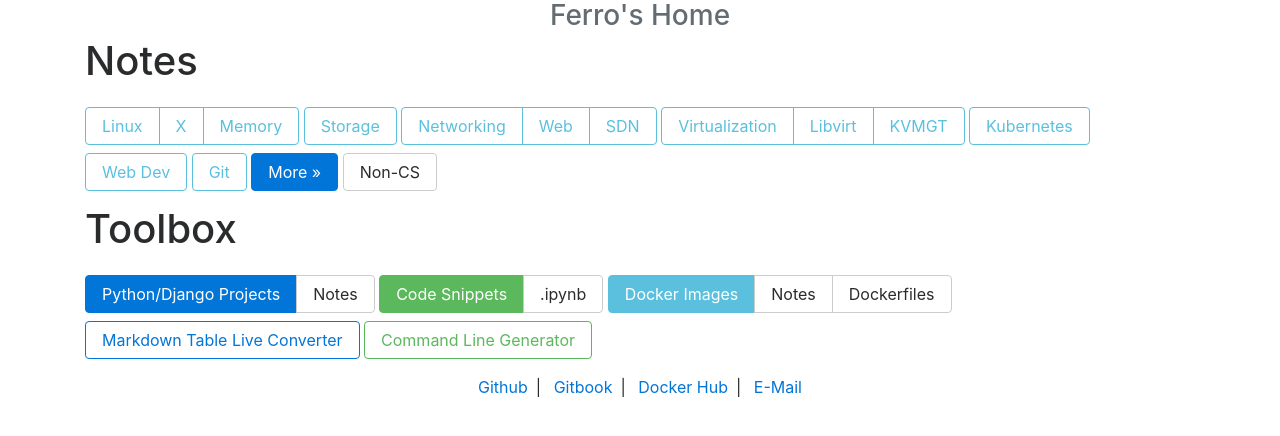
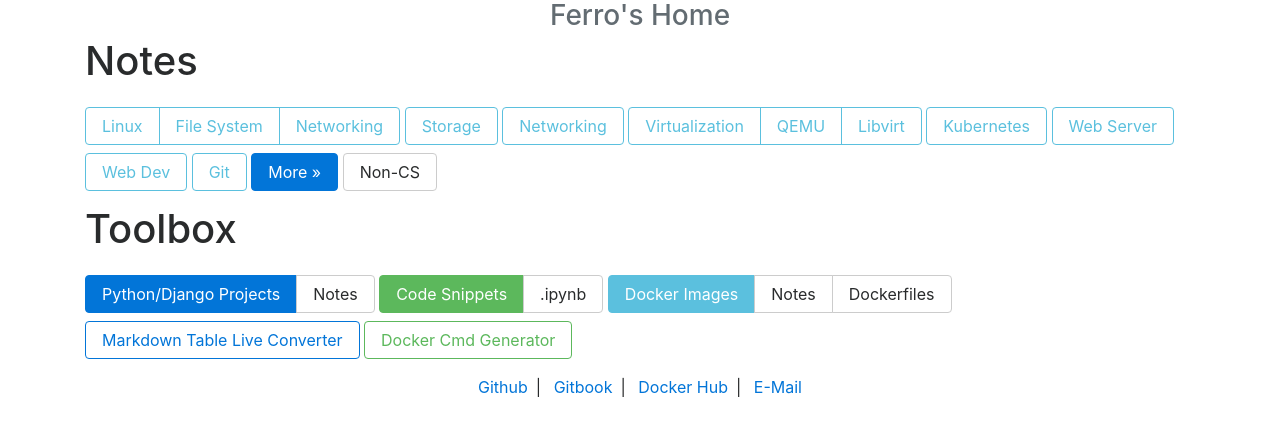
Before and after one commit to fzinfz/fzinfz.github.io, a plain HTML site: page index.html in a window 1280 px wide. Drawn offline with nearby package versions, Linux system fonts and the light colour scheme.

Commit message:
update indexes

```diff
--- a/index.html
+++ b/index.html
@@ -30,26 +30,32 @@
                 <div>
                     <div class="btn-group" role="group" aria-label="Linux">
                         <a class="btn btn-outline-info" href="https://www.ferro.pro/linux/" ID="linux">Linux</a>
-                        <a class="btn btn-outline-info" href="https://www.ferro.pro/linux/X.html" ID="linux_X">X</a>
-                        <a class="btn btn-outline-info" href="https://www.ferro.pro/linux/memory.html" ID="linux_memory">Memory</a>
+                        <a class="btn btn-outline-info" href="https://www.ferro.pro/linux/fs" ID="linux_fs">File System</a>
+                        <a class="btn btn-outline-info" href="https://www.ferro.pro/linux/nw" ID="linux_nw">Networking</a>
                     </div>
+
                     <div class="btn-group" role="group" aria-label="Storage">
                         <a class="btn btn-outline-info" href="https://www.ferro.pro/storage/" ID="Storage">Storage</a>
                     </div>
+
                     <div class="btn-group" role="group" aria-label="Networking">
                         <a class="btn btn-outline-info" href="https://www.ferro.pro/nw/" ID="nw">Networking</a>
-                        <a class="btn btn-outline-info" href="https://www.ferro.pro/nw/web.html" ID="web">Web</a>
-                        <a class="btn btn-outline-info" href="https://www.ferro.pro/nw/SDN.html" ID="sdn">SDN</a>
                     </div>
+
                     <div class="btn-group" role="group" aria-label="Virtualization">
                         <a class="btn btn-outline-info" href="https://www.ferro.pro/VT/" ID="vt">Virtualization</a>
-                        <a class="btn btn-outline-info" href="https://www.ferro.pro/VT/libvirt.html" ID="virt">Libvirt</a>
-                        <a class="btn btn-outline-info" href="https://www.ferro.pro/VT/Intel_GVTg.html" ID="gvt">KVMGT</a>
+                        <a class="btn btn-outline-info" href="https://www.ferro.pro/VT/QEMU" ID="QEMU">QEMU</a>
+                        <a class="btn btn-outline-info" href="https://www.ferro.pro/VT/libvirt" ID="virt">Libvirt</a>
                     </div>
-                    <a class="btn btn-outline-info" href="https://www.ferro.pro/container/k8s.html">Kubernetes</a>
-                    <a class="btn btn-outline-info" href="https://www.ferro.pro/dev/html.html" data-toggle="tooltip" title="HTML5/Bootstrap/JavaScript"
+
+                    <a class="btn btn-outline-info" href="https://www.ferro.pro/container/k8s">Kubernetes</a>
+
+<a class="btn btn-outline-info" href="https://www.ferro.pro/web"  ID="web">Web Server</a>
+
+                    <a class="btn btn-outline-info" href="https://www.ferro.pro/dev/html" data-toggle="tooltip" title="HTML5/Bootstrap/JavaScript"
                         ID="html_notes">Web Dev</a>
-                    <a class="btn btn-outline-info" href="https://www.ferro.pro/git.html">Git</a>
+
+                    <a class="btn btn-outline-info" href="https://www.ferro.pro/git">Git</a>
                     <a class="btn btn-primary" href="https://fzinfz.gitbooks.io/notes/" role="button" ID="gitbook">More »</a>
 
                     <div class="btn-group" role="group" aria-label="non-cs">
@@ -73,7 +79,7 @@
                 </div>
                 <div class="btn-group" role="group" aria-label="Docker">
                     <a class="btn btn-info" href="https://hub.docker.com/r/fzinfz/" ID="dockerhub">Docker Images</a>
-                    <a class="btn btn-secondary" href="https://www.ferro.pro/container/docker.html" ID="docker_notes">Notes</a>
+                    <a class="btn btn-secondary" href="https://www.ferro.pro/container/docker" ID="docker_notes">Notes</a>
                     <a class="btn btn-secondary" href="https://github.com/fzinfz/docker-images" ID="dockerfile">Dockerfiles</a>
                 </div>
                 <div class="btn-group" role="group" aria-label="html">
@@ -81,7 +87,7 @@
                     <a class="btn btn-outline-primary" href="https://html.ferro.pro/md.html" ID="md">Markdown Table Live Converter</a>
                 </div>
                 <div class="btn-group" role="group" aria-label="html">
-                    <a class="btn btn-outline-success" href="https://html.ferro.pro/cmd.html" ID="cmd" data-toggle="tooltip" title="docker run/exec">Command Line Generator</a>
+                    <a class="btn btn-outline-success" href="https://html.ferro.pro/docker.html" ID="cmd" data-toggle="tooltip" title="docker run/exec">Docker Cmd Generator</a>
                 </div>
             </p>
         </div>
```
